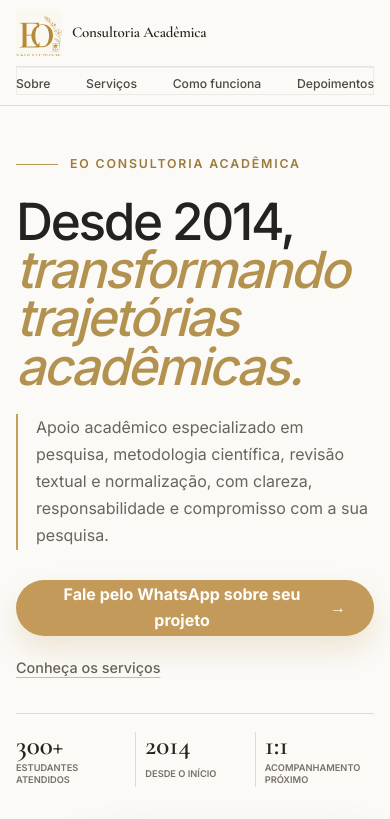
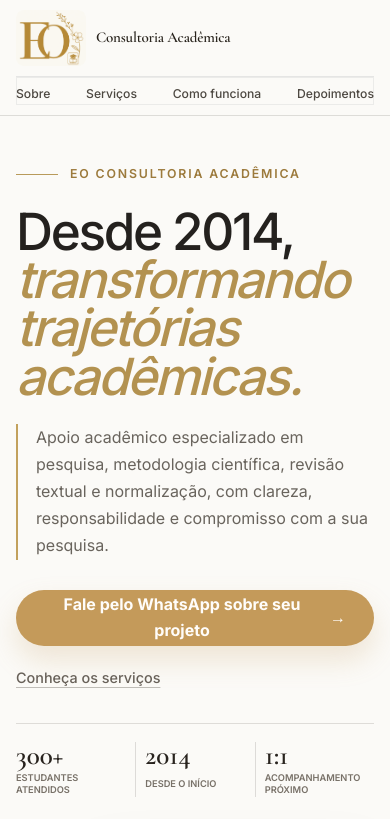
Before and after one commit to elayne-oliveira/consultoria-academica, a plain HTML site: page index.html in a window 390 px wide. Shown: the top 819 px of the page. Drawn offline with nearby package versions, Linux system fonts and the light colour scheme.

Commit message:
Recorta símbolo original da logomarca

```diff
--- a/assets/css/styles.css
+++ b/assets/css/styles.css
@@ -3118,22 +3118,11 @@ body {
 }
 
 .nav-brand-symbol {
-  position: relative;
   display: block;
-  flex: 0 0 58px;
-  width: 58px;
-  height: 58px;
-  overflow: hidden;
-  background: transparent;
-}
-
-.nav-brand-symbol img {
-  position: absolute;
-  top: -4px;
-  left: -18px;
-  width: 94px;
+  flex: 0 0 auto;
+  width: 68px;
+  height: auto;
   max-width: none;
-  height: 94px;
   object-fit: contain;
   mix-blend-mode: multiply;
 }
@@ -3475,16 +3464,7 @@ body {
   }
 
   .nav-brand-symbol {
-    flex-basis: 46px;
-    width: 46px;
-    height: 46px;
-  }
-
-  .nav-brand-symbol img {
-    top: -3px;
-    left: -14px;
-    width: 75px;
-    height: 75px;
+    width: 56px;
   }
 
   .nav-brand-copy {
--- a/index.html
+++ b/index.html
@@ -14,14 +14,14 @@
     href="https://fonts.googleapis.com/css2?family=Cormorant+Garamond:wght@500;600;700&family=Inter:wght@400;500;600;700;800&display=swap"
     rel="stylesheet"
   >
-  <link rel="stylesheet" href="assets/css/styles.css?v=editorial-3">
+  <link rel="stylesheet" href="assets/css/styles.css?v=editorial-4">
 </head>
 <body>
   <div class="site-shell">
   <header class="main-nav-bar">
     <div class="container site-nav">
       <a class="nav-brand" href="#inicio" aria-label="EO Consultoria Acad&ecirc;mica">
-        <span class="nav-brand-symbol" aria-hidden="true"><img src="assets/images/branding/Logo marca.png" alt=""></span>
+        <img class="nav-brand-symbol" src="assets/images/branding/logo-simbolo.png" alt="" aria-hidden="true">
         <span class="nav-brand-copy">Consultoria Acad&ecirc;mica</span>
       </a>
       <nav class="site-navigation" aria-label="Navega&ccedil;&atilde;o principal">
```
Also changed, not shown: assets/images/branding/logo-simbolo.png (added).
